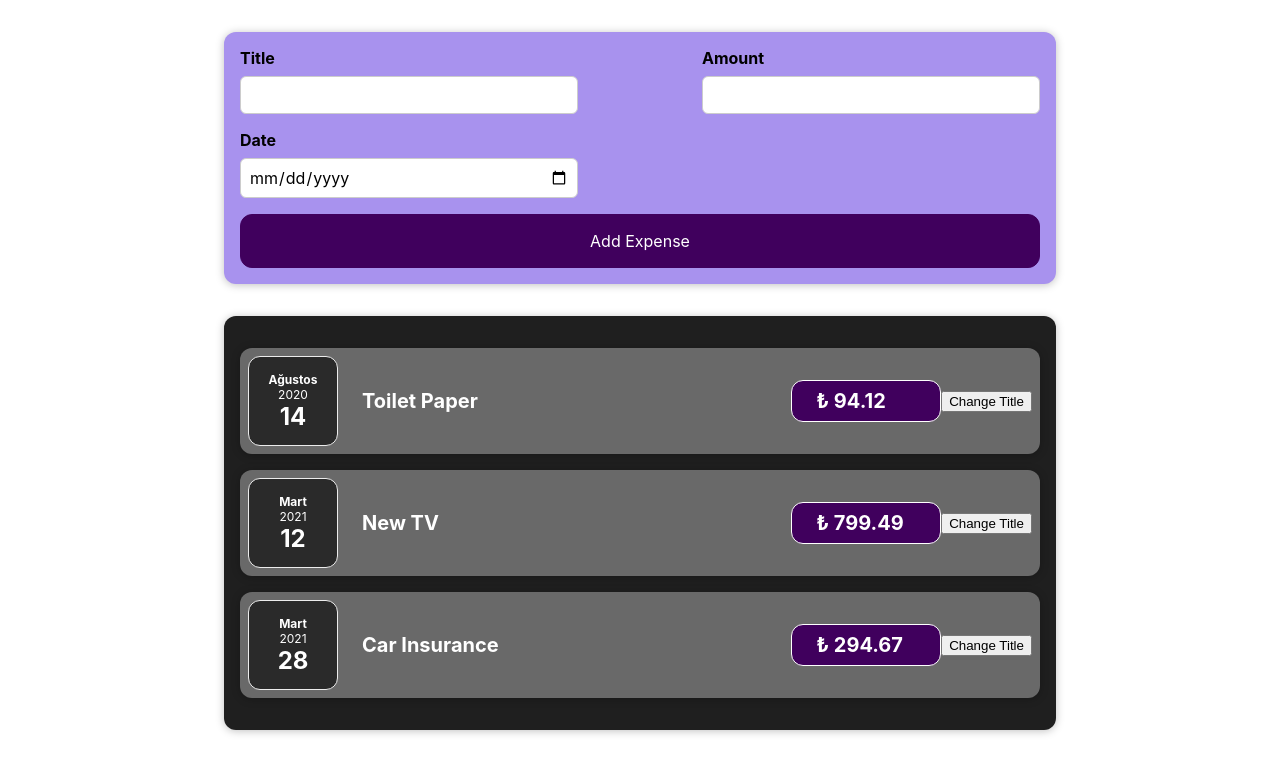
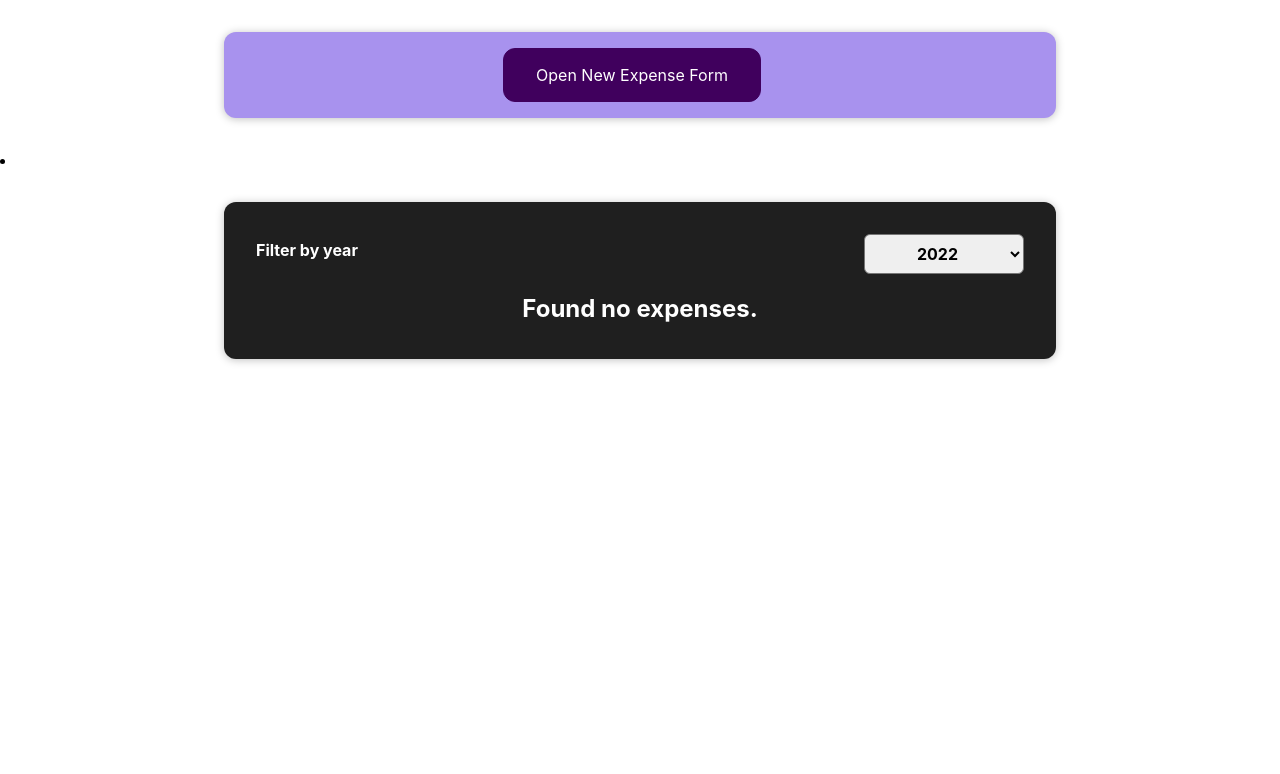
Before and after one commit to ckconur/react-course-udemy, a React (Create React App) app: page / in a window 1280 px wide. Shown: the top 774 px of the page. Built offline with nearby package versions, Linux system fonts and the light colour scheme.

Commit message:
state management, event handling, key values

```diff
--- a/src/App.js
+++ b/src/App.js
@@ -1,7 +1,8 @@
+import React, { useState } from "react";
 import NewExpense from "./components/NewExpense/NewExpense";
 import Expenses from "./components/Expenses/Expenses";
-function App() {
-  const expenses = [
+
+const DUMMY_EXPENSES = [
   {
     id: "e1",
     title: "Toilet Paper",
@@ -22,10 +23,12 @@ function App() {
     date: new Date(2021, 5, 12),
   },
 ];
-
-  const addExpenseHandler = (expense) => {
-    console.log("In App.js");
-    console.log(expense);
+function App() {
+  const [expenses, setExpenses] = useState(DUMMY_EXPENSES);
+  const addExpenseHandler = (newExpense) => {
+    setExpenses((prevExpenses) => {
+      return [newExpense, ...prevExpenses];
+    });
   };
 
   return (
--- /dev/null
+++ b/src/components/Expenses/ExpenseFilter.css
@@ -0,0 +1,24 @@
+.expenses-filter {
+  color: white;
+  padding: 0 1rem;
+}
+
+.expenses-filter__control {
+  display: flex;
+  width: 100%;
+  align-items: center;
+  justify-content: space-between;
+  margin: 1rem 0;
+}
+
+.expenses-filter label {
+  font-weight: bold;
+  margin-bottom: 0.5rem;
+}
+
+.expenses-filter select {
+  font: inherit;
+  padding: 0.5rem 3rem;
+  font-weight: bold;
+  border-radius: 6px;
+}
--- /dev/null
+++ b/src/components/Expenses/ExpenseFilter.js
@@ -0,0 +1,23 @@
+import React from "react";
+import "./ExpenseFilter.css";
+function ExpenseFilter(props) {
+  const dropdownChangeHandler = (e) => {
+    props.onChange(e.target.value);
+  };
+
+  return (
+    <div className="expenses-filter">
+      <div className="expenses-filter__control">
+        <label>Filter by year</label>
+        <select value={props.selectedYear} onChange={dropdownChangeHandler}>
+          <option value="2022">2022</option>
+          <option value="2021">2021</option>
+          <option value="2020">2020</option>
+          <option value="2019">2019</option>
+        </select>
+      </div>
+    </div>
+  );
+}
+
+export default ExpenseFilter;
--- a/src/components/Expenses/ExpenseItem.css
+++ b/src/components/Expenses/ExpenseItem.css
@@ -29,6 +29,7 @@
 .expense-item__price {
   font-size: 1rem;
   font-weight: bold;
+  text-align: center;
   color: white;
   background-color: #40005d;
   border: 1px solid white;
--- a/src/components/Expenses/ExpenseItem.js
+++ b/src/components/Expenses/ExpenseItem.js
@@ -1,24 +1,18 @@
-import React, { useState } from "react";
+import React from "react";
 import ExpenseDate from "./ExpenseDate";
 import Card from "../UI/Card";
 import "./ExpenseItem.css";
 
 function ExpenseItem(props) {
-  const [title, setTitle] = useState(props.title);
-  const clickHandler = (e) => {
-    setTitle("Updated Title");
-  };
-
   return (
     // Wrapper item "card". Commen features of components such as box-shadow and border radius to contain.
     <Card className="expense-item">
       <ExpenseDate date={props.date} />
 
       <div className="expense-item__description">
-        <h2>{title}</h2>
-        <div className="expense-item__price">₺ {props.amount.toFixed(2)}</div>
+        <h2>{props.title}</h2>
+        <div className="expense-item__price">{props.amount} ₺</div>
       </div>
-      <button onClick={clickHandler}>Change Title</button>
     </Card>
   );
 }
--- a/src/components/Expenses/Expenses.js
+++ b/src/components/Expenses/Expenses.js
@@ -1,27 +1,36 @@
+import React, { useState } from "react";
 import Card from "../UI/Card";
-import ExpenseItem from "./ExpenseItem";
+// import ExpenseItem from "./ExpenseItem";
+import ExpenseFilter from "./ExpenseFilter";
 import "./Expenses.css";
+import ExpensesList from "./ExpensesList";
 
 function Expenses(props) {
+  // States
+  const [year, setYear] = useState("");
+  // Props
   const expenses = props.expenseItems;
+  // Altered Datas
+  const filteredExpenses = expenses.filter((expense) => {
+    return expense.date.getFullYear().toString() === year;
+  });
+
+  const filterChangeHandler = (selectedYear) => {
+    setYear(selectedYear);
+  };
+
+  // Content Variables
+
   return (
-    <Card className="expenses">
-      <ExpenseItem
-        title={expenses[0].title}
-        amount={expenses[0].amount}
-        date={expenses[0].date}
-      ></ExpenseItem>
-      <ExpenseItem
-        title={expenses[1].title}
-        amount={expenses[1].amount}
-        date={expenses[1].date}
-      ></ExpenseItem>
-      <ExpenseItem
-        title={expenses[2].title}
-        amount={expenses[2].amount}
-        date={expenses[2].date}
-      ></ExpenseItem>
-    </Card>
+    <li>
+      <Card className="expenses">
+        <ExpenseFilter
+          selectedYear={year}
+          onChange={filterChangeHandler}
+        ></ExpenseFilter>
+        <ExpensesList filteredExpenseItems={filteredExpenses}></ExpensesList>
+      </Card>
+    </li>
   );
 }
 
--- /dev/null
+++ b/src/components/Expenses/ExpensesList.css
@@ -0,0 +1,9 @@
+.expenses-list {
+  list-style: none;
+  padding: 0;
+}
+
+.expenses-list__fallback {
+  color: white;
+  text-align: center;
+}
--- /dev/null
+++ b/src/components/Expenses/ExpensesList.js
@@ -0,0 +1,23 @@
+import React from "react";
+import "./ExpensesList.css";
+import ExpenseItem from "./ExpenseItem";
+function ExpensesList(props) {
+  if (props.filteredExpenseItems.length === 0) {
+    return <h2 className="expenses-list__fallback">Found no expenses.</h2>;
+  }
+
+  return (
+    <ul className="expenses-list">
+      {props.filteredExpenseItems.map((expense) => (
+        <ExpenseItem
+          key={expense.id}
+          title={expense.title}
+          amount={expense.amount}
+          date={expense.date}
+        ></ExpenseItem>
+      ))}
+    </ul>
+  );
+}
+
+export default ExpensesList;
--- a/src/components/NewExpense/ExpenseForm.js
+++ b/src/components/NewExpense/ExpenseForm.js
@@ -1,12 +1,13 @@
 import React, { useState } from "react";
 import "./ExpenseForm.css";
 function ExpenseForm(props) {
+  const onCancel = props.onCancel;
   const [enteredTitle, setEnteredTitle] = useState("");
   const [enteredAmount, setEnteredAmount] = useState("");
   const [enteredDate, setEnteredDate] = useState("");
 
   const titleChangeHandler = (e) => {
-    setEnteredTitle(e.target.value.trim());
+    setEnteredTitle(e.target.value);
   };
 
   const amountChangeHandler = (e) => {
@@ -16,7 +17,6 @@ function ExpenseForm(props) {
   const dateChangeHandler = (e) => {
     setEnteredDate(e.target.value);
   };
-
   // const [userInput, setUserInput] = useState({
   //   enteredTitle: "",
   //   enteredAmount: "",
@@ -50,7 +50,13 @@ function ExpenseForm(props) {
 
   const submitHandler = (e) => {
     e.preventDefault();
+    let d = new Date(enteredDate);
 
+    if (
+      Object.prototype.toString.call(d) === "[object Date]" &&
+      !isNaN(enteredAmount) &&
+      enteredTitle !== ""
+    ) {
       const newExpenseData = {
         title: enteredTitle,
         amount: enteredAmount,
@@ -60,6 +66,9 @@ function ExpenseForm(props) {
       setEnteredTitle("");
       setEnteredAmount("");
       setEnteredDate("");
+    } else {
+      console.log("Somethings wrong about inputs");
+    }
   };
 
   return (
@@ -78,6 +87,7 @@ function ExpenseForm(props) {
           <input
             type="number"
             value={enteredAmount}
+            step="any"
             min="0.01"
             onChange={amountChangeHandler}
           />
@@ -95,6 +105,9 @@ function ExpenseForm(props) {
       </div>
       <div className="new-expense__actions">
         <button type="submit">Add Expense</button>
+        <button type="button" onClick={onCancel}>
+          Cancel
+        </button>
       </div>
     </form>
   );
--- a/src/components/NewExpense/NewExpense.css
+++ b/src/components/NewExpense/NewExpense.css
@@ -18,7 +18,6 @@
   color: white;
   border-radius: 12px;
   margin-right: 1rem;
-  width: 100%;
 }
 
 .new-expense button:hover,
--- a/src/components/NewExpense/NewExpense.js
+++ b/src/components/NewExpense/NewExpense.js
@@ -1,8 +1,18 @@
-import React from "react";
+import React, { useState } from "react";
 import ExpenseForm from "./ExpenseForm";
+import "./NewExpense.css";
 
-import "./NewExpense.css";
 function NewExpense(props) {
+  const [formState, setFormState] = useState(false);
+
+  const closeNewExpenseForm = () => {
+    setFormState(false);
+  };
+
+  const openNewExpenseForm = () => {
+    setFormState(true);
+  };
+
   const saveExpenseDataHandler = (enteredExpenseData) => {
     const expenseData = {
       ...enteredExpenseData,
@@ -10,11 +20,24 @@ function NewExpense(props) {
     };
     props.onAddExpense(expenseData);
   };
-  return (
-    <div className="new-expense">
-      <ExpenseForm onSaveExpenseData={saveExpenseDataHandler} />
-    </div>
+
+  // Content Variables
+
+  // New Expense Form Content
+  let expenseFormContent = (
+    <button onClick={openNewExpenseForm}>Open New Expense Form</button>
   );
+
+  if (formState) {
+    expenseFormContent = (
+      <ExpenseForm
+        onCancel={closeNewExpenseForm}
+        onSaveExpenseData={saveExpenseDataHandler}
+      />
+    );
+  }
+
+  return <div className="new-expense">{expenseFormContent}</div>;
 }
 
 export default NewExpense;
```
Lines whose indentation alone changed are shown as unchanged.
